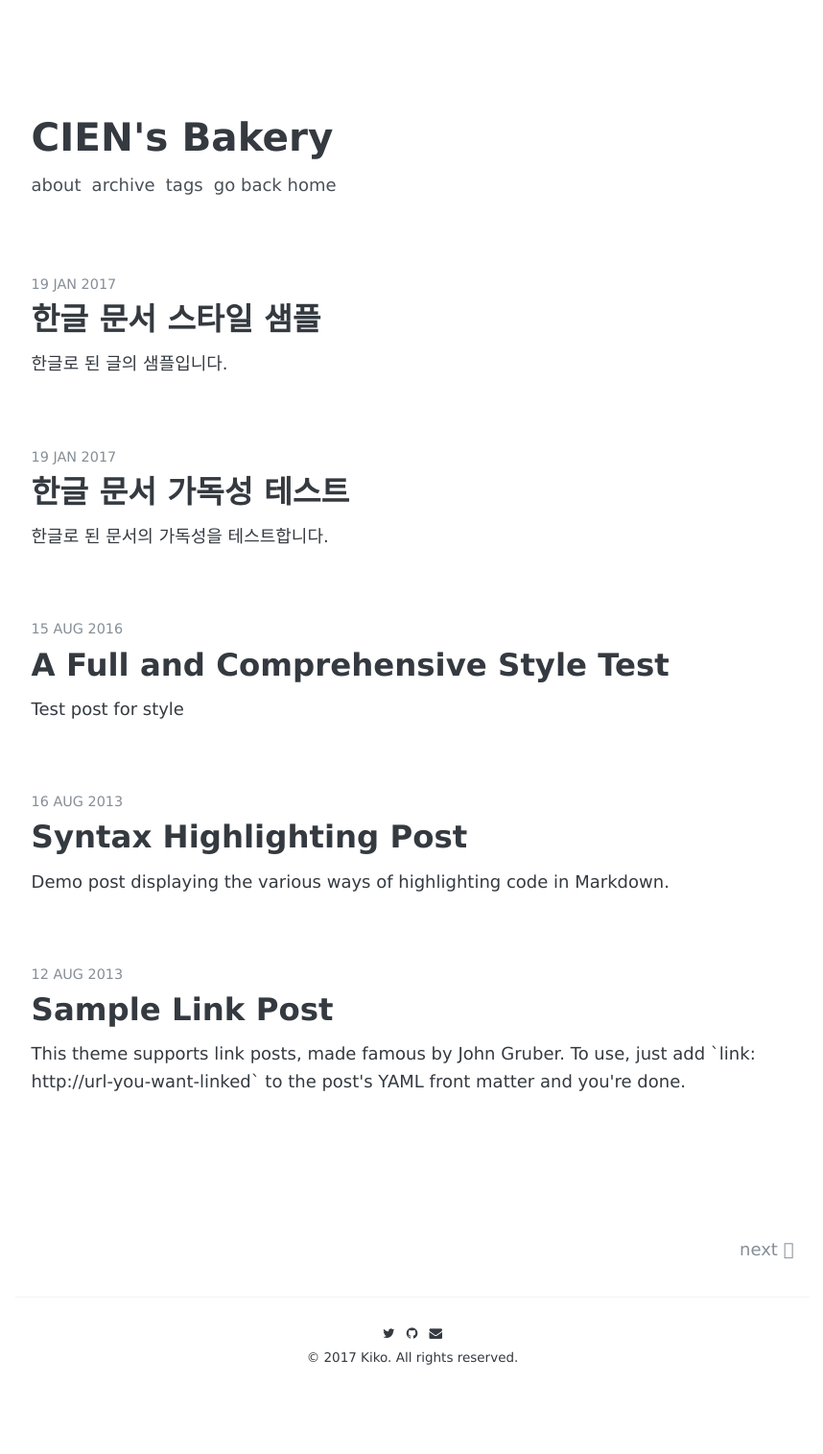
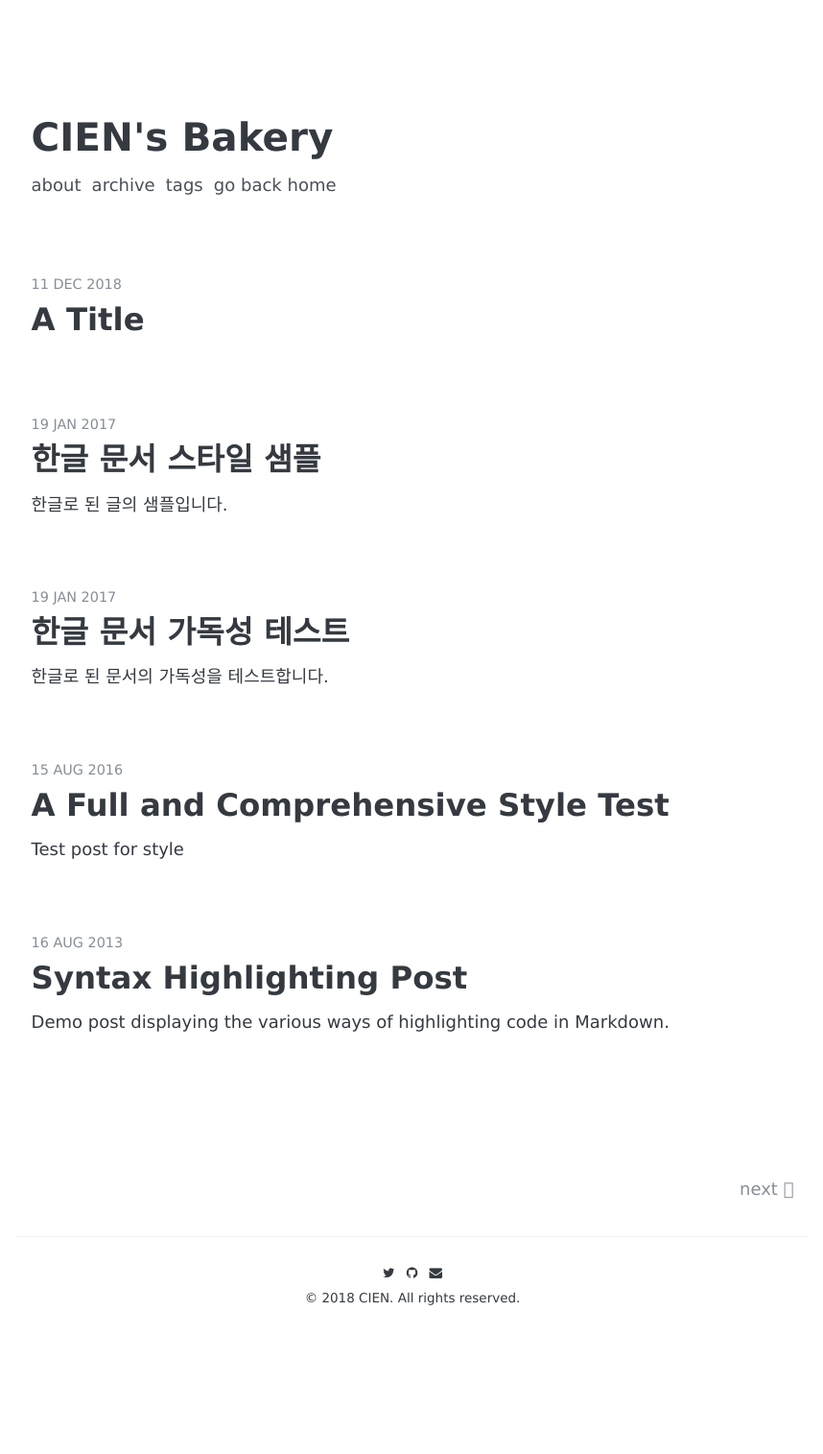
Before and after one commit to s280493/s280493.github.io, a Jekyll site: the page built from index.html, in a window 1280 px wide. Shown: the whole page at 96% size, without its empty margins (210-1068 px from the left). Built offline with Jekyll 4.4.1, drawn with Linux system fonts in a browser that asks for light colours; some web fonts are replaced; the list of posts is cut into pages by our own code; after the commit the page ends 1453 px from its top, so only the background shows below that.

Commit message:
CIEN : Blog theme

```diff
--- a/_config.yml
+++ b/_config.yml
@@ -23,8 +23,8 @@ author:
   email:            s280493gmail.com
 
 copyright:
-  year:             2017
-  name:             Kiko
+  year:             2018
+  name:             CIEN
 
 # Google-analytics
 google-analytics:
@@ -35,8 +35,8 @@ disqus:
   id:               "cien"
 
 # URL
-url:                "https://s280493.github.io" # the base hostname & protocol for your site
-# url:                "http://localhost:4000" # use this url when you develop
+#url:                "https://s280493.github.io" # the base hostname & protocol for your site
+url:                "http://localhost:4000" # use this url when you develop
 baseurl:            "" # the subpath of your site, e.g. /blog
 
 
--- /dev/null
+++ b/_posts/2018-12-11-a-title.md
@@ -0,0 +1,8 @@
+---
+layout: post
+title: "A Title"
+description: ""
+date: 2018-12-11
+tags: []
+comments: true
+---
```
Also changed, not shown: 1 other file.
